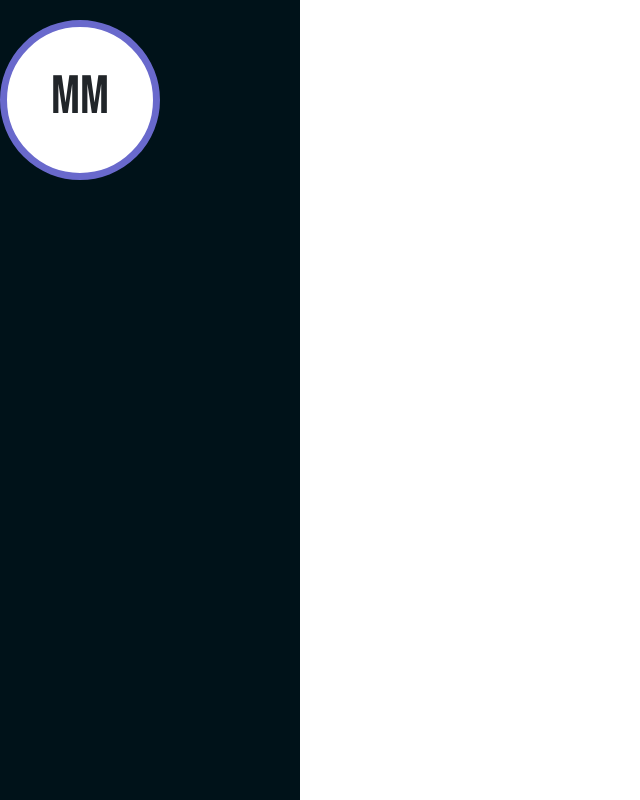
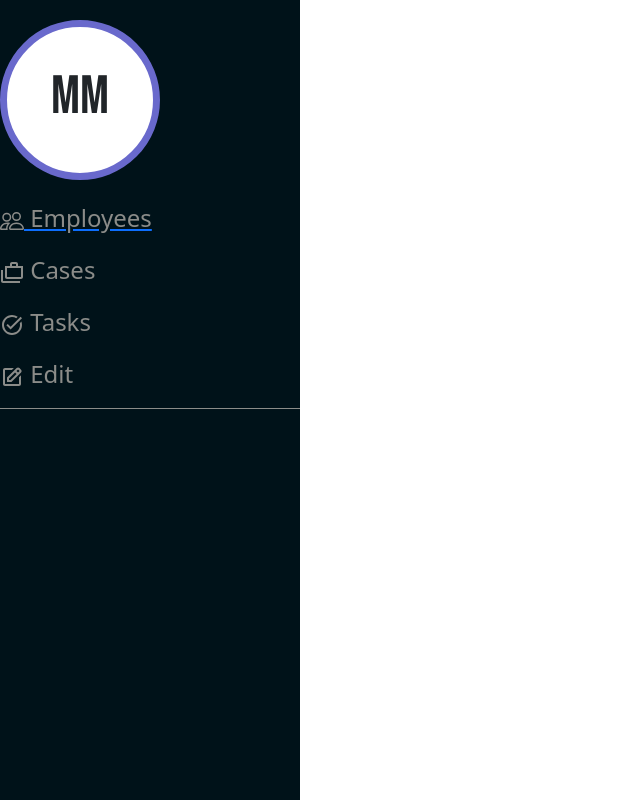
Before and after one commit to aracelivaldovinos/react-firebase-management, a React (Create React App) app: page /manager/employee/1 in a window 1280 px wide. Shown: the whole page, without its empty margins (0-640 px from the left). Built offline with nearby package versions, Linux system fonts and the light colour scheme; no server answers; the database is empty.

Commit message:
add employee list comp

```diff
--- a/package.json
+++ b/package.json
@@ -11,6 +11,7 @@
     "react": "^17.0.2",
     "react-bootstrap": "^2.0.2",
     "react-dom": "^17.0.2",
+    "react-icons": "^4.3.1",
     "react-router": "^6.0.2",
     "react-router-dom": "^6.0.2",
     "react-scripts": "4.0.3",
--- a/src/App.js
+++ b/src/App.js
@@ -3,15 +3,20 @@ import {BrowserRouter as Router, Route, Routes } from 'react-router-dom';
 import Controller from "./comps/Controller";
 import ManagerCont from "./comps/Manager/ManagerCont";
 import EditEmployee from './comps/Manager/EditEmployee';
+import EmployeeList from './comps/Manager/EmployeeList';
+import useFirestore from "./hooks/useFirestore";
 
 
 function App() {
+  const { docs } = useFirestore('Batches');
+  const { managerDocs } = useFirestore('Manager');
   return (
     <Router>
     <div className="App">
       <Routes>
         <Route exact path = "/" element={<Controller />}/>
-        <Route path="/manager" element={<ManagerCont/>}/>
+        <Route path="/manager" element={<ManagerCont docs={docs} managerDocs={managerDocs}/>}/>
+        <Route path="/employees" element={<EmployeeList managerDocs={managerDocs}/>}/>
         <Route path="/manager/employee/:id" element={<EditEmployee />}/>
       </Routes>
     </div>
--- a/src/comps/Manager/AddTask.js
+++ b/src/comps/Manager/AddTask.js
@@ -1,13 +1,11 @@
 import { useState } from 'react';
 import { db } from '../../firebase/config';
 import {Row, Col} from 'react-bootstrap';
-import useFirestore from "../../hooks/useFirestore";
 
-const AddTask = ({setAddForm, docs}) => {
+
+const AddTask = ({setAddForm, docs, managerDocs}) => {
   const [timeExist, setTimeExist] = useState(false);
-  const { managerDocs } = useFirestore('Manager');
 
-  console.log(managerDocs)
 
   let datetime = []
   let instrument = []
@@ -50,8 +48,8 @@ const AddTask = ({setAddForm, docs}) => {
         <select
         name="assignee"
         required>
-          {docs.map((doc)=>(
-            <option>{doc.assignee}</option>
+          {managerDocs[0] && managerDocs[0].employees.map((employee)=>(
+            <option>{employee}</option>
           ))}
         </select>
 
--- a/src/comps/Manager/EmployeeList.js
+++ b/src/comps/Manager/EmployeeList.js
@@ -1,74 +1,9 @@
-import { useState } from 'react';
-import { Link } from 'react-router-dom'
-import { Row, Col} from 'react-bootstrap';
-
-
-import Employee from "./Employee";
-import Sidebar from "./Sidebar";
-import AddTask from './AddTask';
-
-
-
-const EmployeeList = ({docs}) => {
-const[addForm, setAddForm] = useState(false);
-
-  const handleAddTask = () =>{
-    setAddForm(true);
-  }
-
+const EmployeeList = ({managerDocs}) => {
   return (
-    <Row>
-      <div className="employee-list">
-      <Row>
-        <div className="task-header">
-         <h1>New Case Assignment Flow </h1>
-        </div>
-        <div className="list-links">
-          <p>Task List</p>
-          <p>Calender</p>
-        </div>
-      </Row>
-      <Row className="add-task">
-        <div className="task-btn">
-          <button onClick={handleAddTask}> + Add Task</button>
-        </div>
-      </Row>
-      <Row>
-        <Col className="col-header" sm={4}>
-        Assignee
-        </Col>
-        <Col className="col-header" sm={2}>
-        Batch size
-        </Col >
-        <Col className="col-header" sm={3}>
-        Date & Time
-        </Col>
-        <Col className="col-header" sm={2}>
-        Instrument #
-        </Col>
-        {addForm && <AddTask setAddForm={setAddForm} docs={docs}/>}
-      </Row>
-
-
-
-
-        <Sidebar />
-        {docs.map((doc)=>(
-        <div key={doc.id}>
-          <Link to={`/manager/employee/${doc.id}`}>
-          <Employee
-              id = {doc.id}
-              assignee = {doc.assignee}
-              cases = {doc.cases}
-              datetime = {doc.datetime}
-              instrument = {doc.instrument}
-          />
-          </Link>
-        </div>
-        ))}
-      </div>
-    </Row>
-  );
+    <div className="employee-list">
+      Employee list
+    </div>
+   );
 }
 
 export default EmployeeList;
--- a/src/comps/Manager/ManagerCont.js
+++ b/src/comps/Manager/ManagerCont.js
@@ -1,12 +1,10 @@
 import { useState } from 'react';
-import useFirestore from "../../hooks/useFirestore";
 
-import EmployeeList from "./EmployeeList";
+import TaskList from "./TaskList";
 
 
 
-const ManagerCont = () => {
-  const { docs } = useFirestore('Batches');
+const ManagerCont = ({docs, managerDocs}) => {
 
   const [employee, setEmployee] = useState(null);
 
@@ -18,7 +16,7 @@ const ManagerCont = () => {
 
   return (
       <div className="manager-controller">
-        <EmployeeList docs={docs} handleEdit = {onClickingEdit}/>
+        <TaskList docs={docs} managerDocs={managerDocs} handleEdit = {onClickingEdit}/>
       </div>
    );
 }
--- a/src/comps/Manager/Sidebar.js
+++ b/src/comps/Manager/Sidebar.js
@@ -1,11 +1,28 @@
+import { Link } from 'react-router-dom';
 import '../../index.css';
+import { BsPeople } from 'react-icons/bs';
+import { MdOutlineCases, MdOutlineTaskAlt } from 'react-icons/md'
+import { BiEdit } from 'react-icons/bi'
 
-const Sidebar = () => {
+const Sidebar = ({managerDocs}) => {
+
+
+
   return (
   <div className="sidebar">
     <div className="manager-initials">
       <h1>MM</h1>
     </div>
+    <div className="sidebar-links">
+      <Link to='/employees'>
+        <p>
+          <BsPeople /> Employees
+        </p>
+      </Link>
+      <p><MdOutlineCases/> Cases</p>
+      <p><MdOutlineTaskAlt/> Tasks</p>
+      <p><BiEdit/> Edit</p>
+    </div>
   </div> );
 }
 
--- /dev/null
+++ b/src/comps/Manager/TaskList.js
@@ -0,0 +1,74 @@
+import { useState } from 'react';
+import { Link } from 'react-router-dom'
+import { Row, Col} from 'react-bootstrap';
+
+
+import Employee from "./Employee";
+import Sidebar from "./Sidebar";
+import AddTask from './AddTask';
+
+
+
+const TaskList = ({docs, managerDocs}) => {
+const[addForm, setAddForm] = useState(false);
+
+  const handleAddTask = () =>{
+    setAddForm(true);
+  }
+
+  return (
+    <Row>
+      <div className="task-list">
+      <Row>
+        <div className="task-header">
+         <h1>New Case Assignment Flow </h1>
+        </div>
+        <div className="list-links">
+          <p>Task List</p>
+          <p>Calender</p>
+        </div>
+      </Row>
+      <Row className="add-task">
+        <div className="task-btn">
+          <button onClick={handleAddTask}> + Add Task</button>
+        </div>
+      </Row>
+      <Row>
+        <Col className="col-header" sm={4}>
+        Assignee
+        </Col>
+        <Col className="col-header" sm={2}>
+        Batch size
+        </Col >
+        <Col className="col-header" sm={3}>
+        Date & Time
+        </Col>
+        <Col className="col-header" sm={2}>
+        Instrument #
+        </Col>
+        {addForm && <AddTask setAddForm={setAddForm} managerDocs={managerDocs} docs={docs}/>}
+      </Row>
+
+
+
+
+        <Sidebar managerDocs={managerDocs}/>
+        {docs.map((doc)=>(
+        <div key={doc.id}>
+          <Link to={`/manager/employee/${doc.id}`}>
+          <Employee
+              id = {doc.id}
+              assignee = {doc.assignee}
+              cases = {doc.cases}
+              datetime = {doc.datetime}
+              instrument = {doc.instrument}
+          />
+          </Link>
+        </div>
+        ))}
+      </div>
+    </Row>
+  );
+}
+
+export default TaskList;
--- a/src/index.css
+++ b/src/index.css
@@ -34,7 +34,7 @@
   font-size: 54px;
 }
 
-.employee-list{
+.task-list{
   margin-left: 310px;
 }
 
@@ -42,12 +42,12 @@
   margin-left: 310px;
 }
 
-.employee-list a{
+.task-list a{
   text-decoration: none;
   color: black;
 }
 
-.employee-list a:hover{
+.task-list a:hover{
   color: black;
 }
 
@@ -88,3 +88,16 @@
   border-radius: 5px;
   background-color: rgba(235, 235, 238, 0.966);
 }
+
+.sidebar .sidebar-links{
+  margin: auto;
+  /* width: 80%; */
+  margin-top: 60%;
+  border-bottom: 1px solid #8b8c89;
+
+}
+
+.sidebar .sidebar-links p{
+  color: #8b8c89;
+  font-size: 24px;
+}
```
Also changed, not shown: 1 other file (tests, documents, lock files or other folders).
